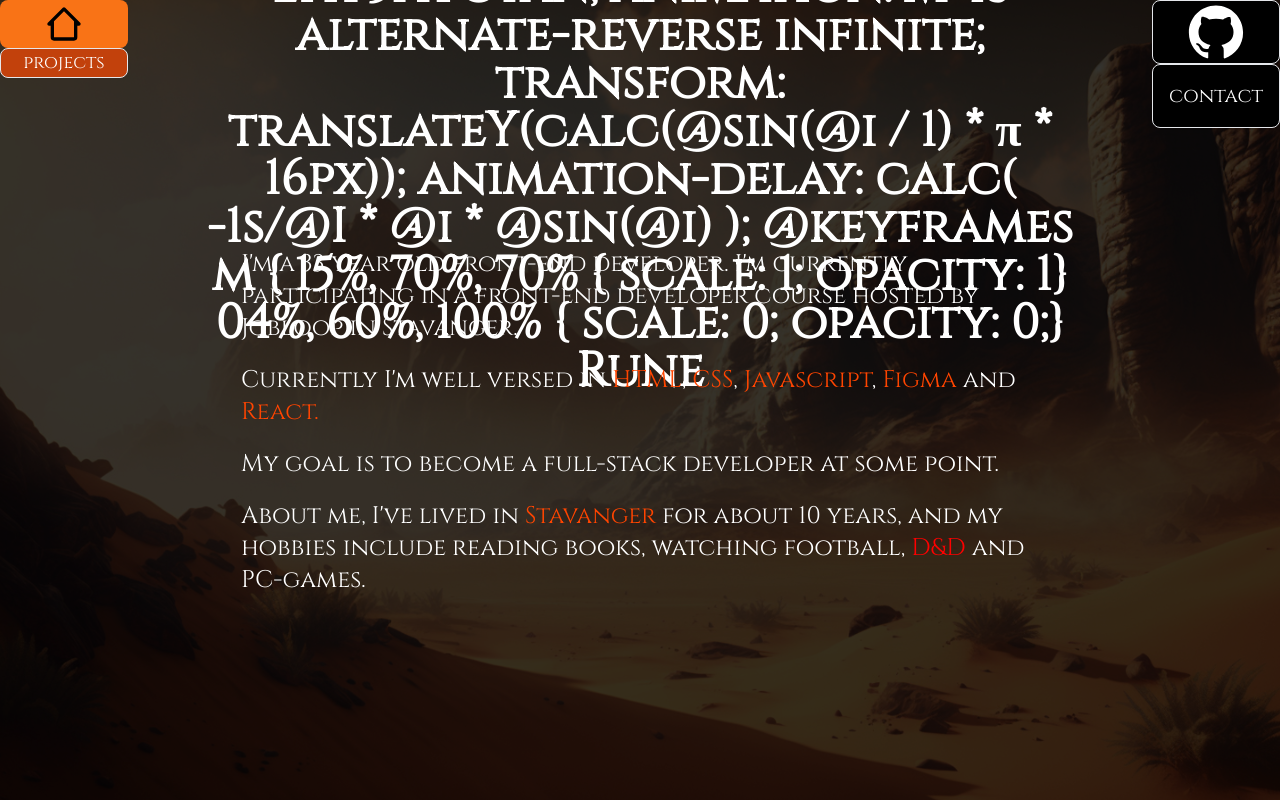
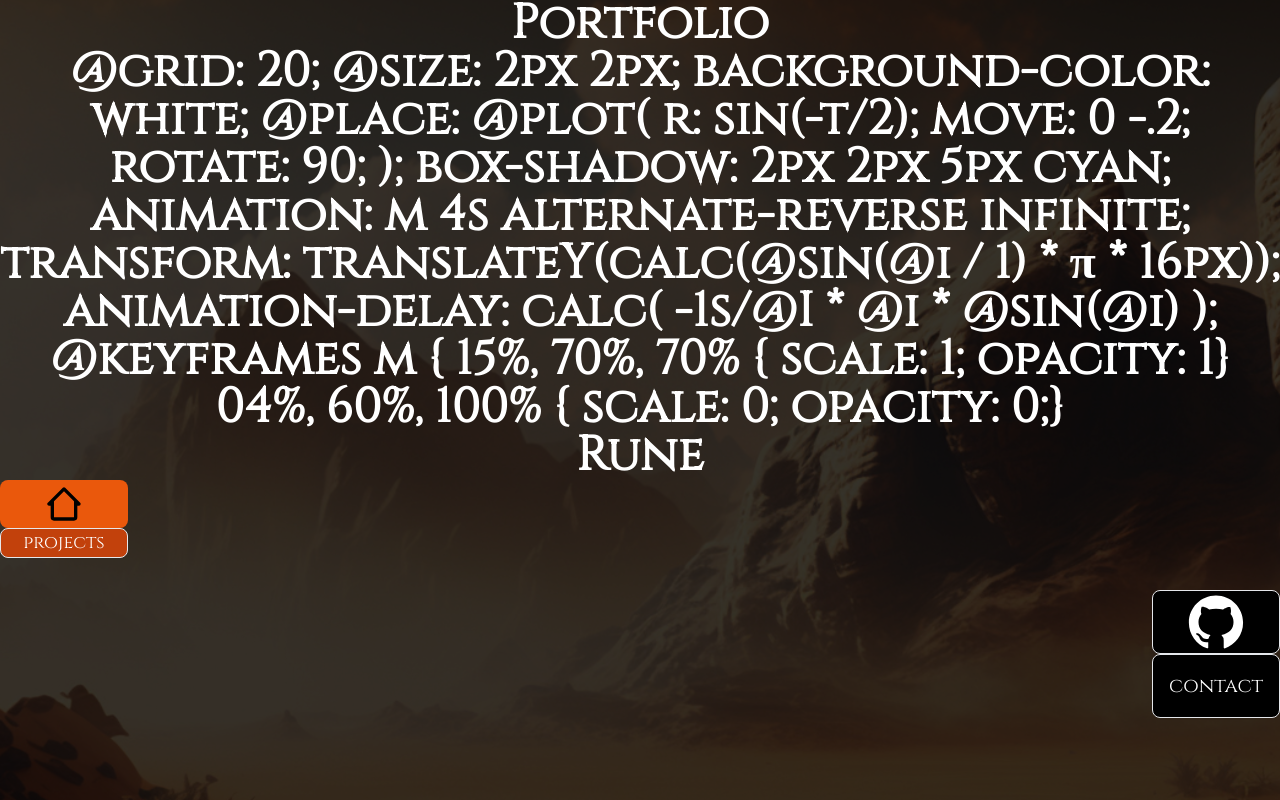
Before and after one commit to RuneKodehode/porto, a React (Vite) app: page / in a window 1280 px wide. Shown: the top 800 px of the page. Built offline with nearby package versions, Linux system fonts and the light colour scheme.

Commit message:
alksdøfasdfjask

```diff
--- a/src/App.jsx
+++ b/src/App.jsx
@@ -15,11 +15,11 @@ function App() {
   return (
     <div className="">
       <Router>
-        <div className="grid sm:grid-rows-[15%_minmax(150px,_auto)_20px] grid-rows-[15%_minmax(150px,_auto)_150px] grid-cols-[7%_minmax(5px,_2fr)_7%] sm:grid-cols-[16%_minmax(5px,_2fr)_16%]  h-screen">
+        <div className="">
           <Rune />
           <NavBar />
           <NavBarTwo />
-          <div className="grid row-start-2 col-start-1 col-span-3 sm:col-span-1 sm:col-start-2 pb-2.5">
+          <div className="">
             <Routes className="flex">
               <Route path="/" element={<Home />} />
               <Route path="/ProjectOne" element={<ProjectOne />} />
```
